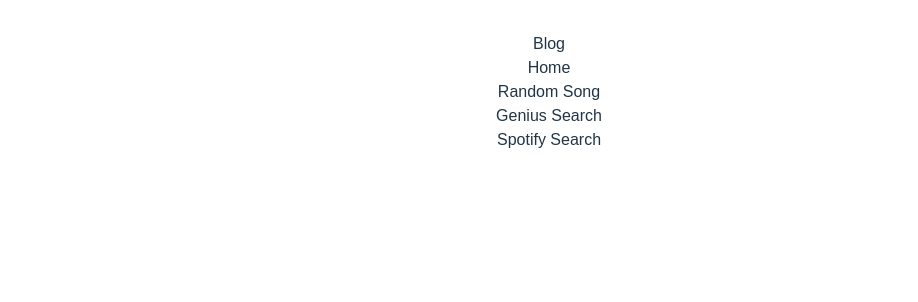
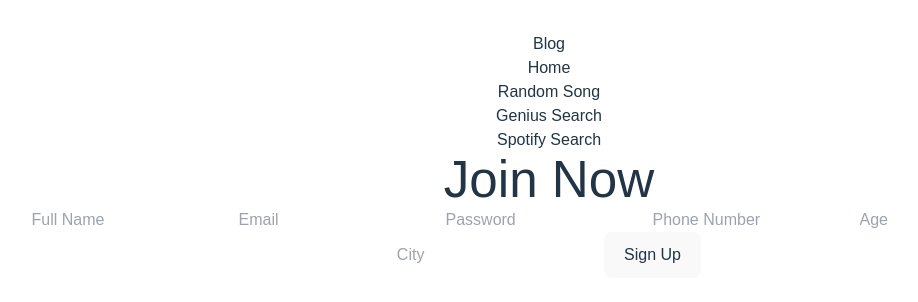
Before and after one commit to Ahmedhussin1/Genuis, a React (Vite) app: page /sign-up in a window 1280 px wide. Shown: the top 302 px of the page, without its empty margins (91-1009 px from the left). Built offline with nearby package versions, Linux system fonts and the light colour scheme.

Commit message:
login and signup functionality is completed

```diff
--- a/src/App.jsx
+++ b/src/App.jsx
@@ -9,6 +9,8 @@
 import { Provider } from "react-redux";
 import store from "./app/store";
 import Blog from "./pages/Blog";
+import SignUp from "./pages/SignUp";
+import LoginPage from "./pages/LoginPage";
 
 function App() {
   return (
@@ -20,8 +22,10 @@
           <Route path="/home" element={<Home />} />
           <Route path="/search" element={<SongSearch />} />
           <Route path="/random-song" element={<FetchSongById />} />
-          <Route path="/spotify" element={<Spotify />}/>
+          <Route path="/spotify" element={<Spotify />} />
           <Route path="/song/:id" element={<SpotifySongSinglePage />} />
+          <Route path="/sign-up" element={<SignUp />} />
+          <Route path="/log-in" element={<LoginPage />} />
         </Routes>
       </Router>
     </Provider>
--- a/src/components/TrackCard.jsx
+++ b/src/components/TrackCard.jsx
@@ -1,7 +1,6 @@
-import React, { useEffect, useState } from "react";
+import { useEffect, useState } from "react";
 import { Link } from "react-router-dom";
 import { searchSpotify } from "../services/spotifyService";
-import LoadingAnimation from "./loading/LoadingAnimation";
 import MultiRowLoading from "./loading/MultiRowLoading";
 
 function TrackCard({ trackName }) {
--- a/src/pages/Blog.jsx
+++ b/src/pages/Blog.jsx
@@ -1,4 +1,3 @@
-import React from 'react'
 import AddPostForm from '../components/AddPostForm';
 import PostList from '../components/PostList';
 
--- /dev/null
+++ b/src/pages/LoginPage.jsx
@@ -0,0 +1,65 @@
+import { useState } from "react";
+import { login } from "../services/login";
+import { Link, useNavigate } from "react-router-dom";
+
+function LoginPage() {
+  const [email, setEmail] = useState("");
+  const [password, setPassword] = useState("");
+  const navigate = useNavigate();
+
+  const handleSubmit = async (e) => {
+    e.preventDefault();
+    if (validate()) {
+      console.log("login proccess");
+      try {
+        const user = await login(email, password);
+        console.log("User:", user);
+        navigate("/");
+      } catch (err) {
+        console.error("Error logining", err);
+        alert("Failed to login, please try again later.");
+        return;
+      }
+    }
+    // Add your login logic here
+  };
+  const validate = () => {
+    let result = true;
+    if (email === "" || email === null) {
+      result = false;
+      alert("Email is required");
+    }
+    if (password === "" || password === null) {
+      result = false;
+      alert("password is required");
+    }
+    return result;
+  };
+  return (
+    <div className="flex flex-col gap-5 justify-center items-center h-[50vh]">
+      <h1>Login</h1>
+      <form onSubmit={handleSubmit} className="flex flex-col gap-3">
+        <input
+          value={email}
+          className="py-3 px-5 rounded-2xl"
+          type="email"
+          placeholder="Email"
+          onChange={(e) => setEmail(e.target.value)}
+        />
+        <input
+          value={password}
+          className="py-3 px-5 rounded-2xl"
+          type="password"
+          placeholder="Password"
+          onChange={(e) => setPassword(e.target.value)}
+        />
+        <button type="submit">Login</button>
+        <Link className="underline" to={"/sign-up"}>
+          Do not have account yet ?
+        </Link>
+      </form>
+    </div>
+  );
+}
+
+export default LoginPage;
--- /dev/null
+++ b/src/pages/SignUp.jsx
@@ -0,0 +1,113 @@
+import { useState } from "react";
+import { signUp } from "../services/login";
+import LoadingAnimation from "../components/loading/LoadingAnimation";
+import { useNavigate } from "react-router-dom";
+
+function SignUp() {
+  const [name, setName] = useState("");
+  const [email, setEmail] = useState("");
+  const [password, setPassword] = useState("");
+  const [phone, setPhone] = useState("");
+  const [age, setAge] = useState();
+  const [city, setCity] = useState("");
+  const [loading, setLoading] = useState(false);
+  const [errors, setErrors] = useState({});
+
+  const navigate = useNavigate();
+
+  const validateForm = () => {
+    const newErrors = {};
+    if (!name) newErrors.name = "Full name is required";
+    if (!email) newErrors.email = "Email is required";
+    if (!password) newErrors.password = "Password is required";
+    if (!phone) newErrors.phone = "Phone number is required";
+    if (!age || age < 18) newErrors.age = "Age must be at least 18";
+    if (!city) newErrors.city = "City is required";
+    setErrors(newErrors);
+    return Object.keys(newErrors).length === 0;
+  };
+
+  const handleSignUpSubmit = async (e) => {
+    e.preventDefault();
+    if (!validateForm()) return;
+    setLoading(true);
+    try {
+      await signUp(name, email, password, phone, age, city);
+      navigate("/log-in");
+    } catch (error) {
+      console.error("Error signing up", error);
+      setLoading(false);
+      alert("Failed to sign up, please try again later.");
+    }
+  };
+  return (
+    <div className="mt-20 flex flex-col gap-5">
+      {loading && <LoadingAnimation />}
+      <h1>Join Now</h1>
+      <form
+        onSubmit={handleSignUpSubmit}
+        className="flex flex-col gap-5 justify-center items-center"
+      >
+        <input
+          type="text"
+          value={name}
+          required
+          onChange={(e) => setName(e.target.value)}
+          placeholder="Full Name"
+          className="py-3 px-5 rounded-2xl"
+        />
+        {errors.name && <p className="text-red-500">{errors.name}</p>}
+        <input
+          type="email"
+          value={email}
+          required
+          onChange={(e) => setEmail(e.target.value)}
+          placeholder="Email"
+          className="py-3 px-5 rounded-2xl"
+        />
+        {errors.email && <p className="text-red-500">{errors.email}</p>}
+        <input
+          type="password"
+          value={password}
+          required
+          onChange={(e) => setPassword(e.target.value)}
+          placeholder="Password"
+          className="py-3 px-5 rounded-2xl"
+        />
+        {errors.password && <p className="text-red-500">{errors.password}</p>}
+        <input
+          type="text"
+          value={phone}
+          required
+          onChange={(e) => setPhone(e.target.value)}
+          placeholder="Phone Number"
+          className="py-3 px-5 rounded-2xl"
+        />
+        {errors.phone && <p className="text-red-500">{errors.phone}</p>}
+        <input
+          type="number"
+          value={age}
+          required
+          onChange={(e) => setAge(Number(e.target.value))}
+          placeholder="Age"
+          className="py-3 px-5 rounded-2xl"
+        />
+        {errors.age && <p className="text-red-500">{errors.age}</p>}
+        <input
+          type="text"
+          value={city}
+          required
+          onChange={(e) => setCity(e.target.value)}
+          placeholder="City"
+          className="py-3 px-5 rounded-2xl"
+        />
+        {errors.city && <p className="text-red-500">{errors.city}</p>}
+        <button type="submit" className="py-3 px-5 text-white rounded-2xl">
+          Sign Up
+        </button>
+      </form>
+    </div>
+  );
+}
+
+export default SignUp;
--- a/src/pages/Spotify.jsx
+++ b/src/pages/Spotify.jsx
@@ -3,8 +3,6 @@
 import { searchSpotify } from "../services/spotifyService";
 import AlbumCard from "../components/AlbumCard";
 import ArtistCard from "../components/ArtistCard";
-import TrackCard from "../components/TrackCard";
-import FullLoadingAnimation from "../components/loading/FullLoadingAnimation";
 import SearchResultTrackCard from "../components/SearchResultTrackCard";
 
 function Spotify() {
@@ -100,7 +98,10 @@
               );
             } else if (type === "track") {
               return (
-                  <SearchResultTrackCard trackName={result.name}  />
+                <SearchResultTrackCard
+                  key={result.id}
+                  trackName={result.name}
+                />
               );
             }
             return null;
--- /dev/null
+++ b/src/services/login.js
@@ -0,0 +1,37 @@
+import axios from "axios";
+
+const BASE_URL = "http://localhost:8000/users";
+
+export const signUp = async (name, email, password, phone, age, city) => {
+  try {
+    const payload = {
+      name: name,
+      email: email,
+      password: password,
+      phone: phone,
+      age: age,
+      city: city,
+    };
+    const response = await axios.post(BASE_URL, payload);
+    return response.data;
+  } catch (error) {
+    console.error("Error signing up", error);
+    throw error;
+  }
+};
+
+export const login = async (email, password) => {
+  try {
+    const response = await axios.get(
+      `${BASE_URL}?email=${email}&password=${password}`
+    );
+    if (response.data.length > 0) {
+      return response.data[0];
+    } else {
+      throw new Error("Invalid email or password");
+    }
+  } catch (error) {
+    console.error("Error logging in", error);
+    throw error;
+  }
+};
```
Also changed, not shown: src/features/users/userSlice.js (added), 1 other file (tests, documents, lock files or other folders).
